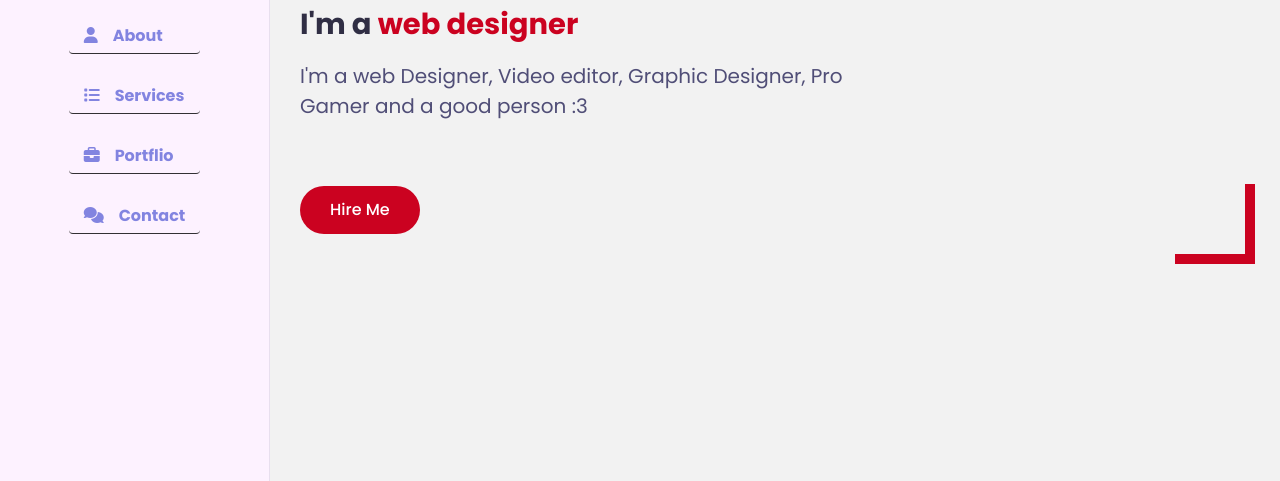
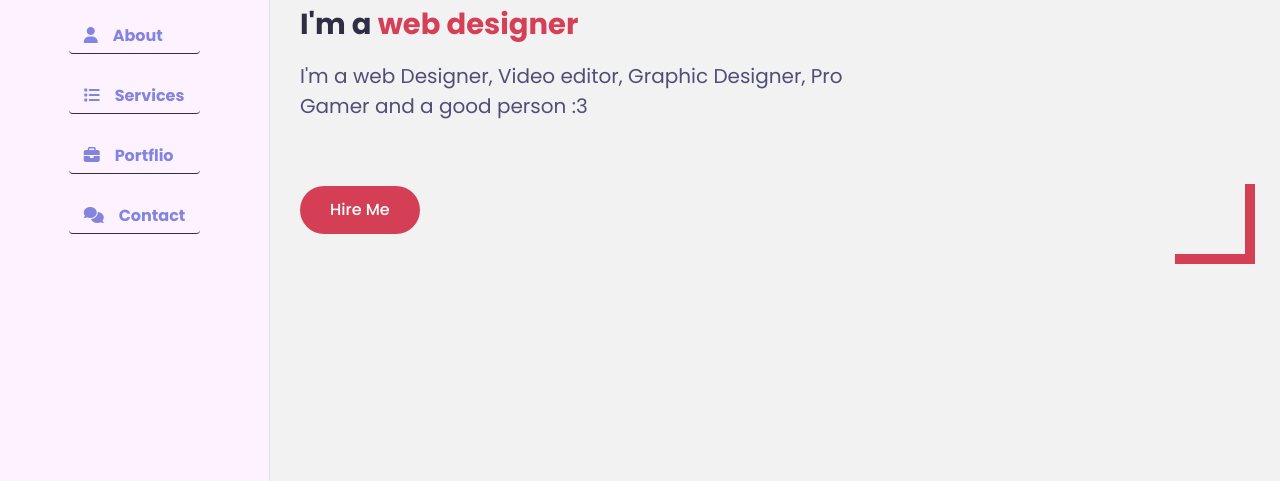
Before and after one commit to AbderahmanKh/portflio, a plain HTML site: page index.html in a window 1280 px wide. Shown: the part 319-800 px from the top of the page. Drawn offline with Linux system fonts and the light colour scheme; a web font is replaced by a local one.

Commit message:
Update indexcolor.css

```diff
--- a/indexcolor.css
+++ b/indexcolor.css
@@ -1,4 +1,4 @@
 :root{
-    --skin-color:#cb0220;
+    --skin-color:#cb0220bd;
 
 }
```
